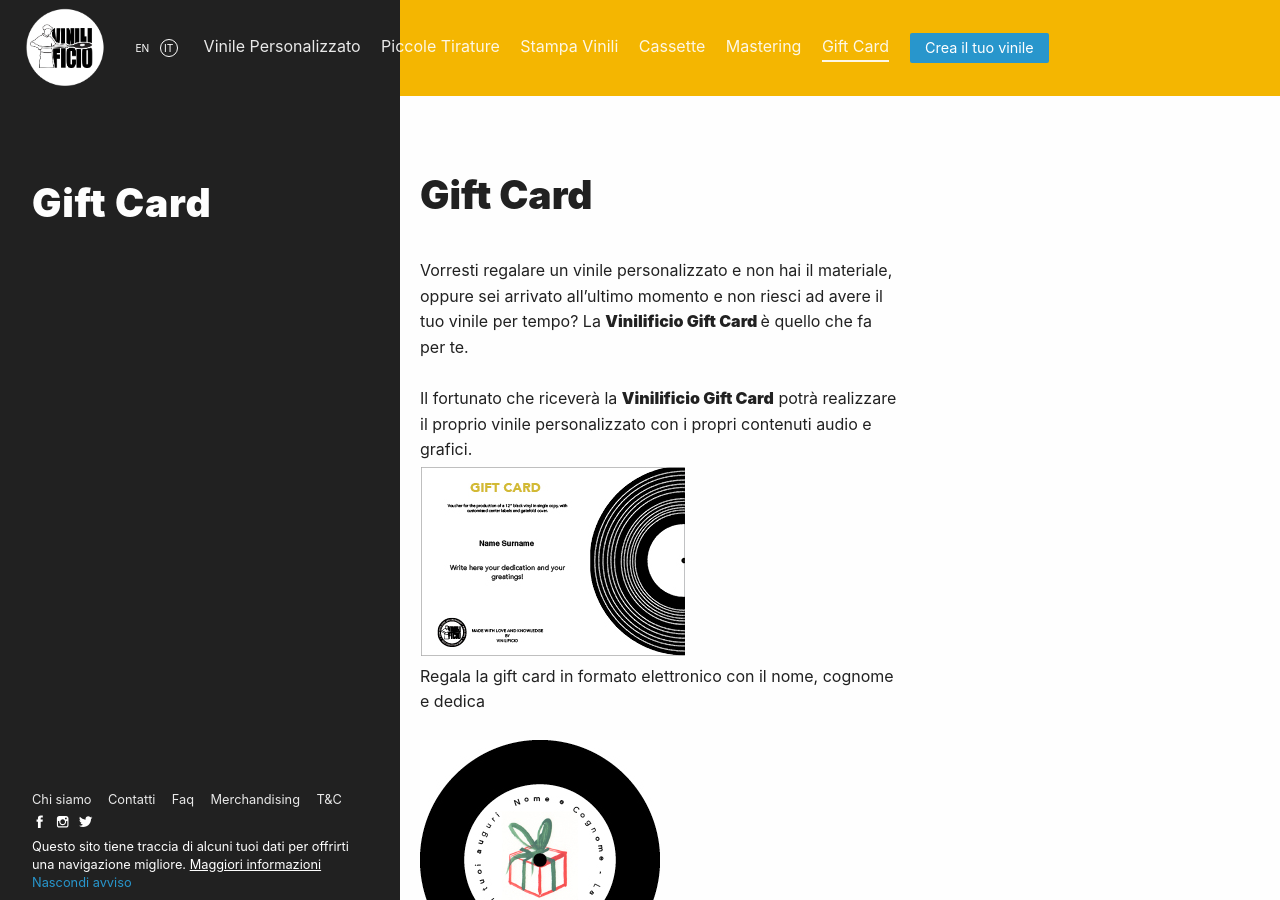
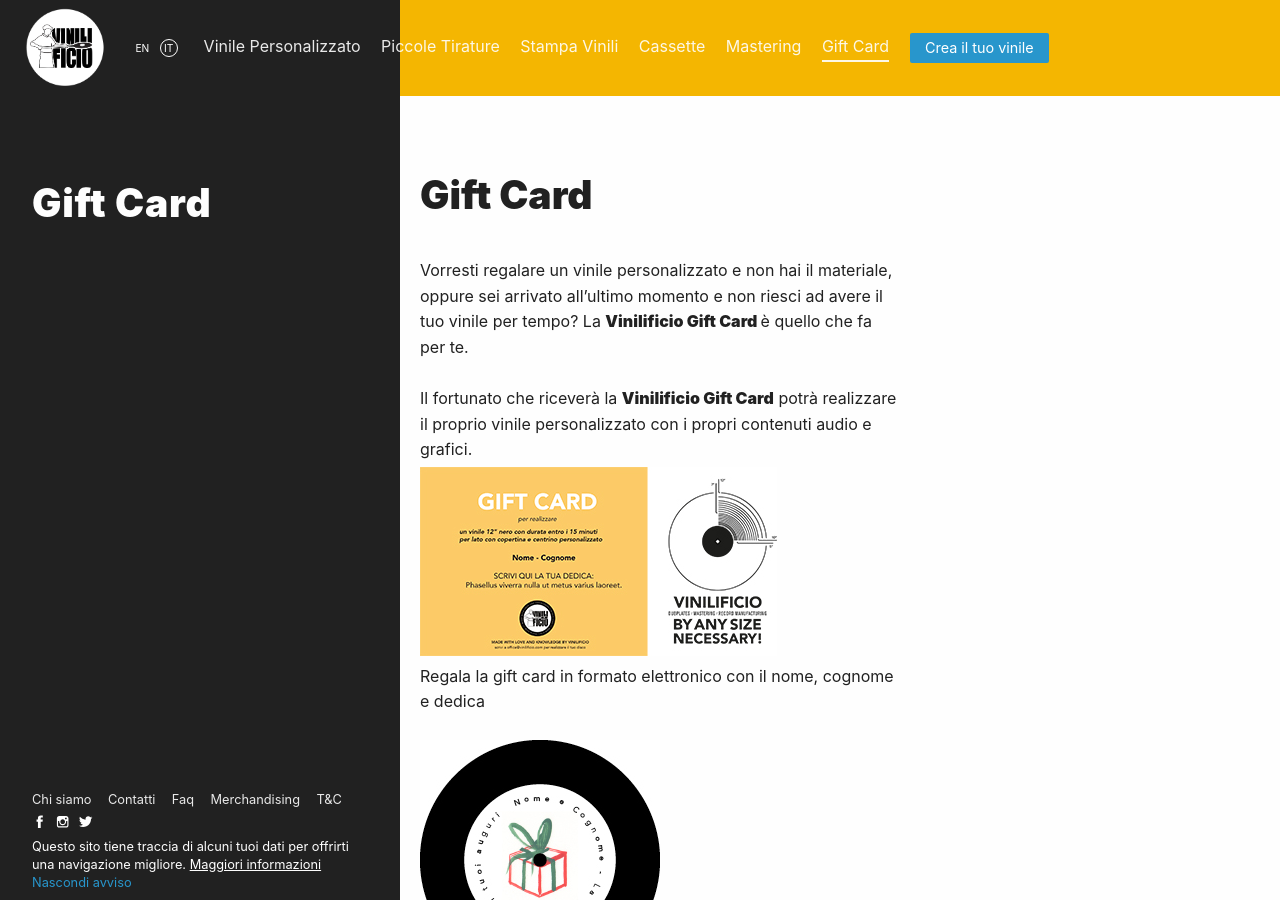
Before and after one commit to Vinilificio/vinilificio.com, a Jekyll site: the page built from _pages/giftcard.md, in a window 1280 px wide and 900 px high. Built offline with Jekyll 4.4.1, drawn with Linux system fonts in a browser that asks for light colours; nearby versions of some CDN libraries; comment, search, counter and statistics services are not loaded.

Commit message:
Update giftcard.md

```diff
--- a/_pages/giftcard.md
+++ b/_pages/giftcard.md
@@ -12,7 +12,7 @@
 La <b>Vinilificio Gift Card </b> è quello che fa per te.<br><br>
 Il fortunato che riceverà la <b>Vinilificio Gift Card</b> potrà realizzare il proprio vinile personalizzato con i propri contenuti audio e grafici.
 <br>
-![giftcard](/img/Gift Card Digitale_new_small_en.jpg)
+![giftcard](/img/GIFT-CARD_yellow_WEB.jpg)
 <br>
 Regala la gift card in formato elettronico con il nome, cognome e dedica<br>
 
```
